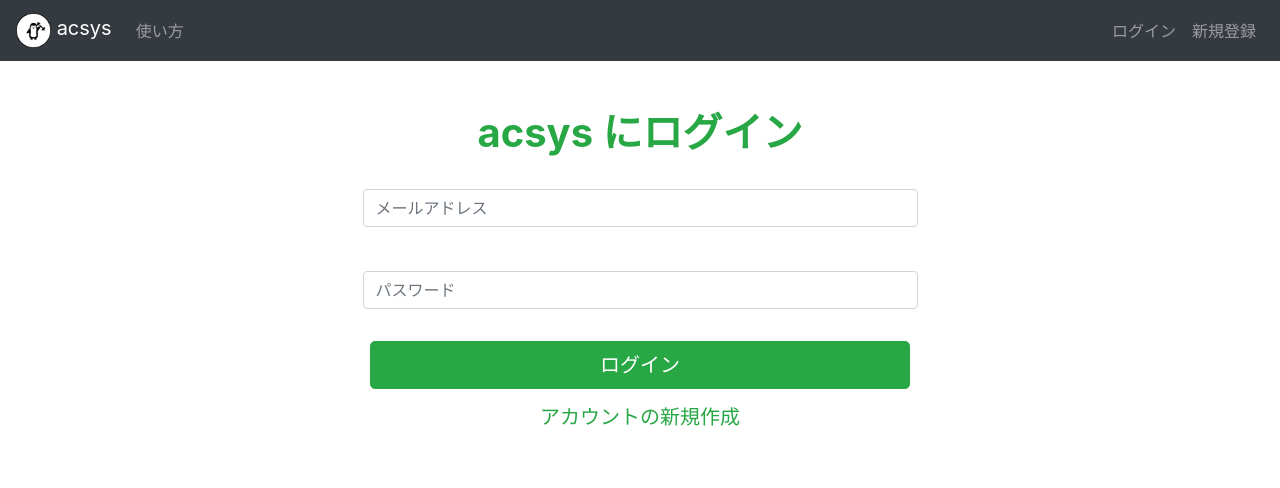
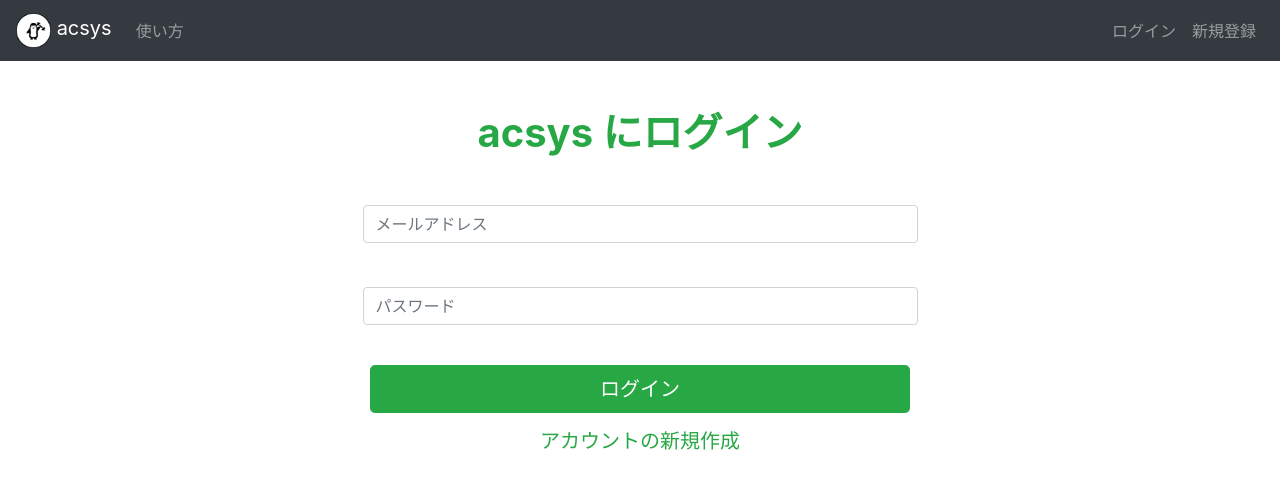
Before and after one commit to ASO1701028/acsysproject, a Vue app: page /#/login in a window 1280 px wide. Shown: the top 488 px of the page. Built offline with nearby package versions, Linux system fonts and the light colour scheme; what v-calendar would draw is missing.

Commit message:
+Update UserLogin.vueにデザインの調整

```diff
--- a/src/components/UserLogin.vue
+++ b/src/components/UserLogin.vue
@@ -1,10 +1,10 @@
 <template>
     <div id="#app" class="container">
         <section>
-            <div class="text-success mt-5 mb-2 text-center h1 font-weight-bold">
+            <div class="text-success mt-5 mb-4 text-center h1 font-weight-bold">
                 acsys にログイン
             </div>
-            <div v-if="!ErrorMessage" class="mt-3 text-center h3 text-danger">
+            <div v-if="!ErrorMessage" class="text-center h3 text-danger">
                 メールアドレスかパスワードが間違っています
             </div>
             <form>
@@ -23,7 +23,7 @@
                     </p>
                 </div>
                 <div class="col text-center">
-                    <button v-on:click="checkFrom" class="btn btn-success btn-lg mx-auto col-lg-6 col-md-8 mt-3">ログイン</button>
+                    <button v-on:click="checkFrom" class="btn btn-success btn-lg mx-auto col-lg-6 col-md-8 mt-4">ログイン</button>
                 </div>
             </form>
             <div class="text-center mt-3" >
```
